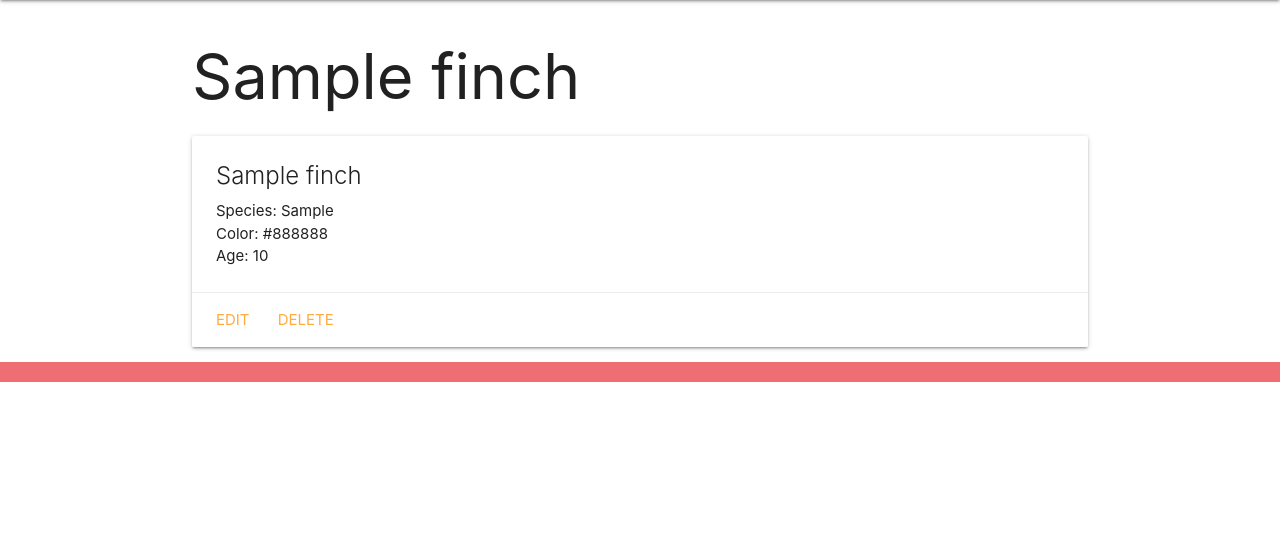
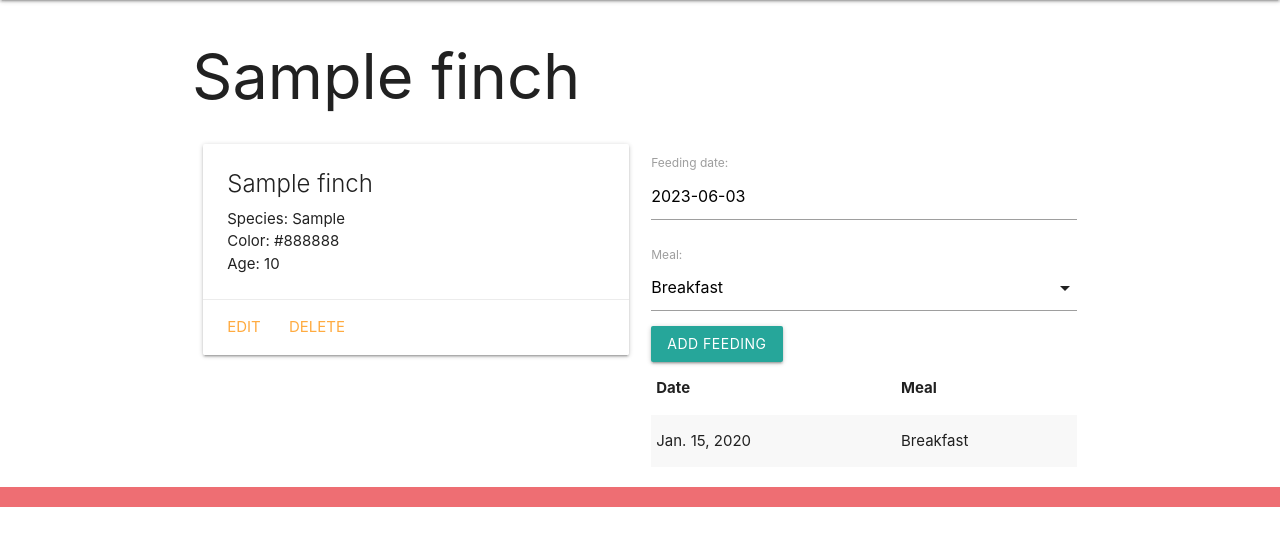
Before and after one commit to niasalgado/finchcollector, a Django app: page /finches/1 in a window 1280 px wide. Shown: the part 64-610 px from the top of the page. Run offline with Django 4.2, Linux system fonts and the light colour scheme; tables that the repository leaves empty hold one stand-in row (values such as "Sample post").

Commit message:
adds feeding model, feeding funtionality

```diff
--- a/main_app/admin.py
+++ b/main_app/admin.py
@@ -1,6 +1,7 @@
 from django.contrib import admin
 # import your models here
-from . models import Finch
+from . models import Finch, Feeding
 
 # Register your models here
 admin.site.register(Finch)
+admin.site.register(Feeding)
--- /dev/null
+++ b/main_app/forms.py
@@ -0,0 +1,7 @@
+from django.forms import ModelForm
+from . models import Feeding
+
+class FeedingForm(ModelForm):
+    class Meta:
+        model = Feeding
+        fields = ['date', 'meal']
--- a/main_app/models.py
+++ b/main_app/models.py
@@ -15,9 +15,6 @@ class Finch(models.Model):
         return reverse('details', kwargs={'finch_id': self.id})
 
 class Feeding(models.Model):
-    date = models.DateField()
-    meal = models.CharField(max_length=1)
-
     MEALS = (
         ('B', 'Breakfast'),
         ('L', 'Lunch'),
@@ -33,3 +30,6 @@ class Feeding(models.Model):
 
     def __str__(self):
         return f'{self.get_meal_display()} on {self.date}'
+
+    class Meta:
+        ordering = ['-date']
--- a/main_app/templates/base.html
+++ b/main_app/templates/base.html
@@ -9,6 +9,7 @@
   <title>Finch Collector</title>
   <link rel="stylesheet" href="https://cdnjs.cloudflare.com/ajax/libs/materialize/1.0.0/css/materialize.min.css">
   <link rel="stylesheet" type="text/css" href="{% static 'css/style.css' %}">
+  <script src="https://cdnjs.cloudflare.com/ajax/libs/materialize/1.0.0/js/materialize.min.js"></script>
 </head>
 <body>
   <header class="navbar-fixed">
--- a/main_app/templates/finches/details.html
+++ b/main_app/templates/finches/details.html
@@ -3,6 +3,9 @@
 
 <h1>{{ finch.name }}</h1>
 
+<div class="row">
+
+  <div class="col s6">
     <div class="card">
         <div class="card-content">
           <span class="card-title">{{ finch.name }}</span>
@@ -19,5 +22,44 @@
             <a href="{% url 'finch_delete' finch.id %}">Delete</a>
         </div>
       </div>
+    </div>
+
+    <div class="col s6">
+      <form action="{% url 'add_feeding' finch.id %}" method="POST">
+          {% csrf_token %}
+          <!-- Render the inputs -->
+          {{ feeding_form.as_p }}
+          <input type="submit" class="btn" value="Add Feeding">
+      </form>
+      <table class="striped">
+        <thead>
+          <tr><th>Date</th><th>Meal</th></tr>
+        </thead>
+        <tbody>
+          {% for feeding in finch.feeding_set.all %}
+            <tr>
+              <td>{{feeding.date}}</td>
+              <td>{{feeding.get_meal_display}}</td>
+            </tr>
+          {% endfor %}
+        </tbody>
+      </table>
+    </div>
+
+  </div>
+
+  <script>
+    const dateEl = document.getElementById('id_date');
+    // M is Materialize's global variable
+    M.Datepicker.init(dateEl, {
+      format: 'yyyy-mm-dd',
+      defaultDate: new Date(),
+      setDefaultDate: true,
+      autoClose: true
+    });
+
+    const selectEl = document.getElementById('id_meal');
+    M.FormSelect.init(selectEl)
+  </script>
 
   {% endblock %}
--- a/main_app/urls.py
+++ b/main_app/urls.py
@@ -10,4 +10,5 @@ urlpatterns = [
     path('finches/create', views.FinchCreate.as_view(), name='finch_create'),
     path('finches/<int:pk>/update', views.FinchUpdate.as_view(), name='finch_update'),
     path('finches/<int:pk>/delete', views.FinchDelete.as_view(), name='finch_delete'),
+    path('finches/<int:finch_id>/add_feeding/', views.add_feeding, name='add_feeding'),
 ]
--- a/main_app/views.py
+++ b/main_app/views.py
@@ -1,6 +1,7 @@
 from django.views.generic.edit import CreateView, UpdateView, DeleteView
-from django.shortcuts import render
+from django.shortcuts import render, redirect
 from . models import Finch
+from . forms import FeedingForm
 
 # Create your views here.
 def home(request):
@@ -16,7 +17,28 @@ def finches_index(request):
 
 def finch_details(request, finch_id):
     finch = Finch.objects.get(id=finch_id)
-    return render(request, 'finches/details.html', {'finch': finch})
+    feeding_form = FeedingForm()
+    return render(request, 'finches/details.html', {
+        'finch': finch,
+        'feeding_form': feeding_form,
+    })
+
+def add_feeding(request, finch_id):
+    form = FeedingForm(request.POST)
+
+    # validate the form
+    if form.is_valid():
+        new_feeding = form.save(commit=False)
+        new_feeding.finch_id = finch_id
+        '''
+        {
+            meal: 'B',
+            date: '2023-06-02',
+            cat_id: 1
+        }
+        '''
+        new_feeding.save()
+    return redirect('details', finch_id=finch_id)
 
 class FinchCreate(CreateView):
     model = Finch
```
Lines whose indentation alone changed are shown as unchanged.
